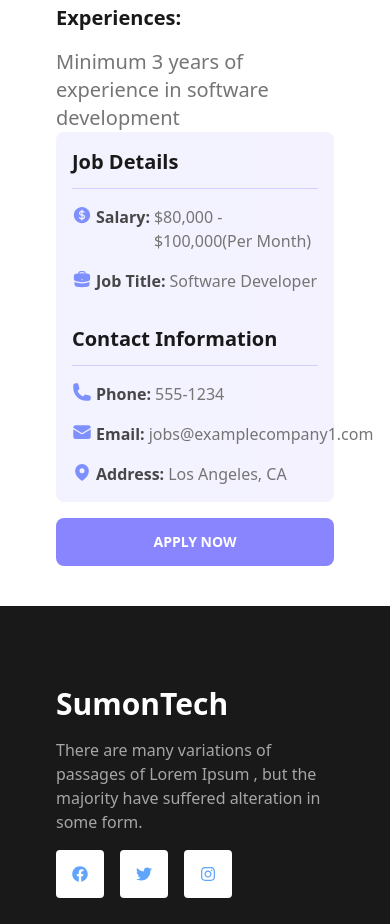
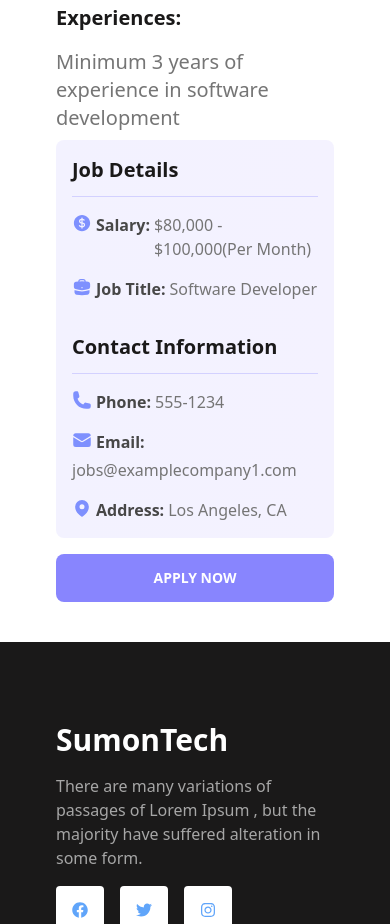
Before and after one commit to mdsumonali372/career-hub, a React (Vite) app: page /featuredJobDetails/1 in a window 390 px wide. Shown: the part 1240-2164 px from the top of the page. Built offline with nearby package versions, Linux system fonts and the light colour scheme.

Commit message:
update responsive

```diff
--- a/index.html
+++ b/index.html
@@ -1,5 +1,5 @@
 <!DOCTYPE html>
-<html lang="en">
+<html lang="en" data-theme="light">
   <head>
     <meta charset="UTF-8" />
     <link rel="icon" type="image/svg+xml" href="/vite.svg" />
--- a/src/components/FeaturedJobDetails/FeaturedJobDetails.jsx
+++ b/src/components/FeaturedJobDetails/FeaturedJobDetails.jsx
@@ -75,7 +75,7 @@ const FeaturedJobDetails = () => {
             {experiences}
           </p>
         </div>
-        <div className="md:w-1/3">
+        <div className="md:w-1/3 mt-2 md:mt-0">
           <div className="bg-gradient-to-r from-[#f3f2ff] to-[#f4f2ff] p-4  rounded-lg">
             <h4 className="text-xl text-[#1A1919] font-extrabold">
               Job Details
@@ -102,7 +102,7 @@ const FeaturedJobDetails = () => {
               Contact Information
             </h4>
             <hr className="border-1 border-[#d3d1ff] mt-3" />
-            <div className="mt-4">
+            <div className="mt-4 w-full">
               <p className=" text-[#757575] font-medium flex gap-1">
                 <span>
                   <PhoneIcon className="w-5 h-5 text-[#7E90FE]" />
@@ -110,7 +110,7 @@ const FeaturedJobDetails = () => {
                 <span className="text-[#474747] font-bold">Phone:</span>
                 {contact_information?.phone}
               </p>
-              <p className="mt-4 text-[#757575] font-medium flex gap-1">
+              <p className="mt-4 text-[#757575] font-medium flex flex-wrap gap-1">
                 <span>
                   <EnvelopeIcon className="w-5 h-5 text-[#7E90FE]" />
                 </span>
--- a/src/components/FeaturedJobs/FeaturedJobs.jsx
+++ b/src/components/FeaturedJobs/FeaturedJobs.jsx
@@ -21,12 +21,14 @@ const FeaturedJobs = ({ job }) => {
       <p className="text-xl text-[#757575] font-semibold mt-2 mb-4">
         {company_name}
       </p>
+      <div className="flex">
         <button className="btn btn-outline btn-primary">
           {remote_or_onsite}
         </button>
         <button className="btn btn-outline btn-primary ml-4">
           {fulltime_or_parttime}
         </button>
+      </div>
       <address className="mt-6 md:flex gap-4">
         <span className="flex items-center gap-2 text-xl text-[#757575] font-semibold">
           <MapPinIcon className="w-5 h-5 text-[#757575]" /> {location}
```
Lines whose indentation alone changed are shown as unchanged.
